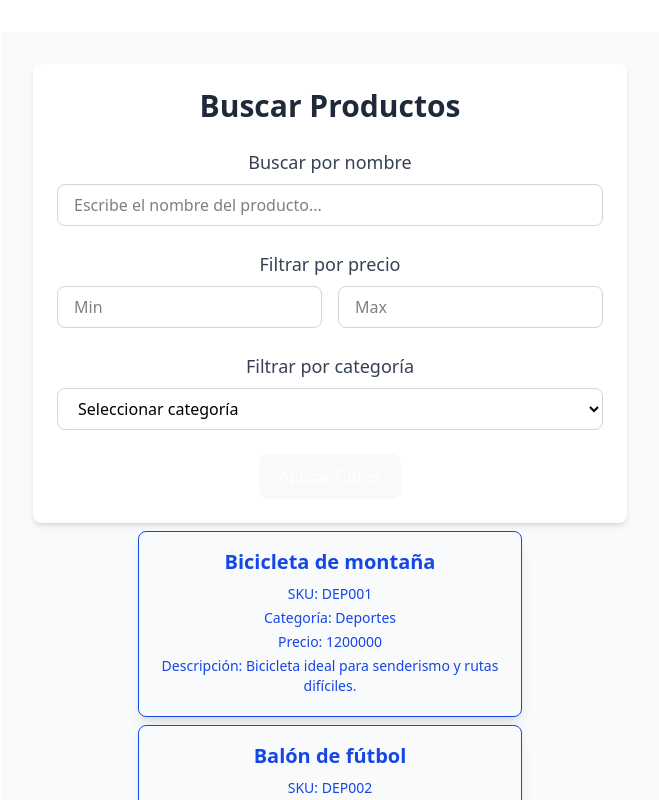
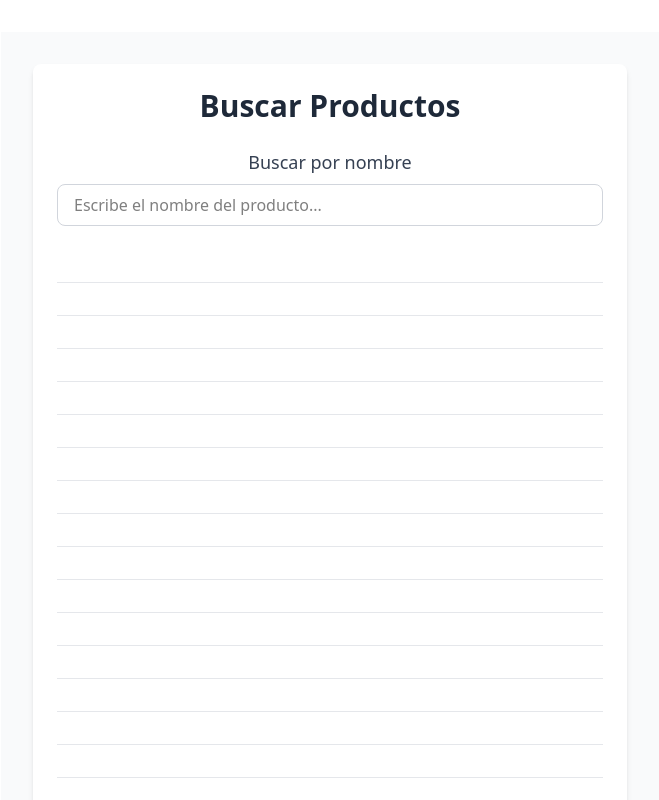
Before and after one commit to erozog125/instrumento-evaluacion-react, a React (Vite) app: page / in a window 1280 px wide. Shown: the top 800 px of the page, without its empty margins (310-969 px from the left). Built offline with nearby package versions, Linux system fonts and the light colour scheme.

Commit message:
Realizamos el cambio de filtro de id a sku, de modo que podamos buscar el producto y lo relacione con la palabra escrita

```diff
--- a/src/components/FilterProducts.jsx
+++ b/src/components/FilterProducts.jsx
@@ -30,7 +30,10 @@ export const FilterProducts = () => {
 
         <ul>
           {filteredProducts.map((product) => (
-            <li key={product.id}>{product.name}</li>
+            <li key={product.sku} className="p-4 border-b border-gray-200">
+
+
+            </li>
           ))}
         </ul>
 
```
